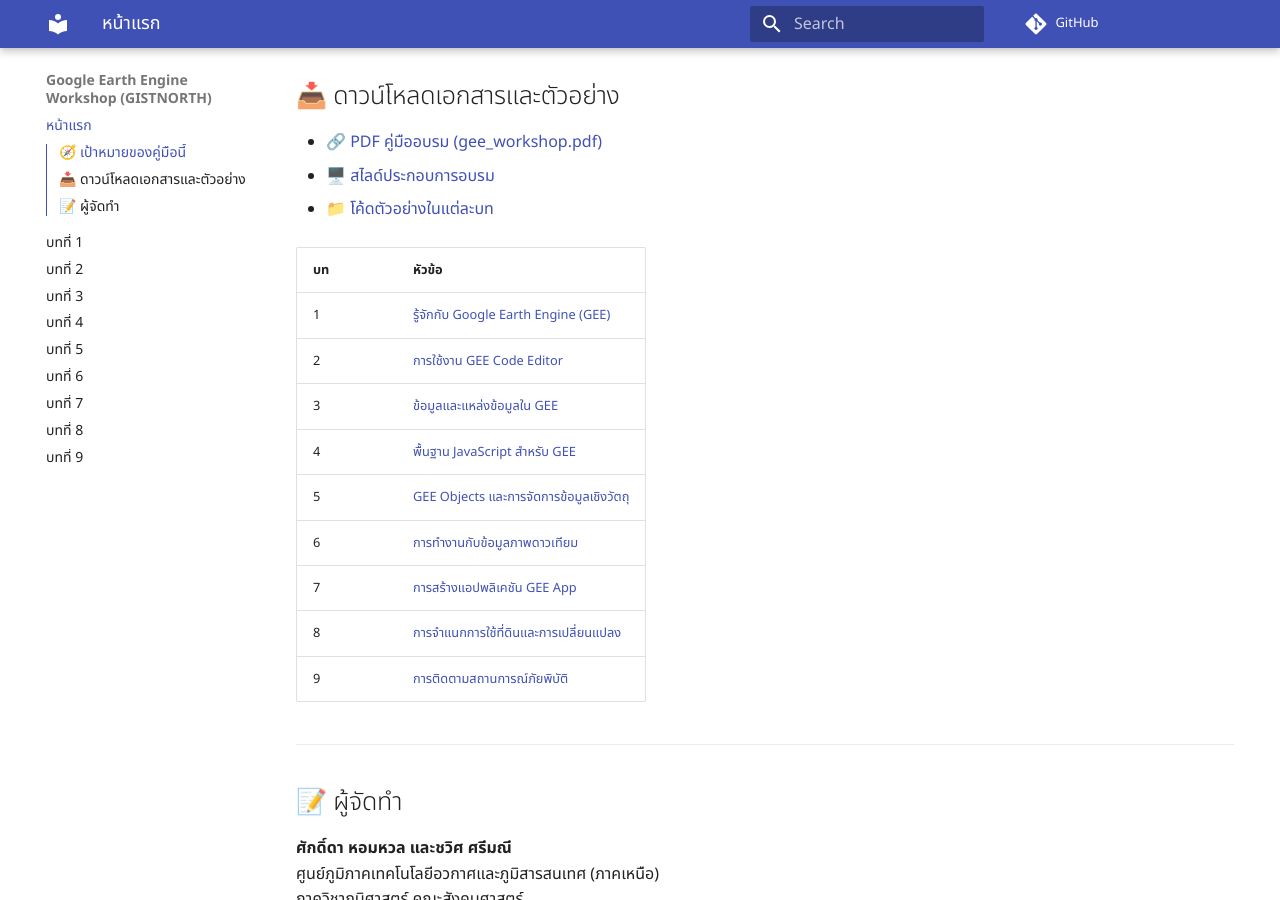
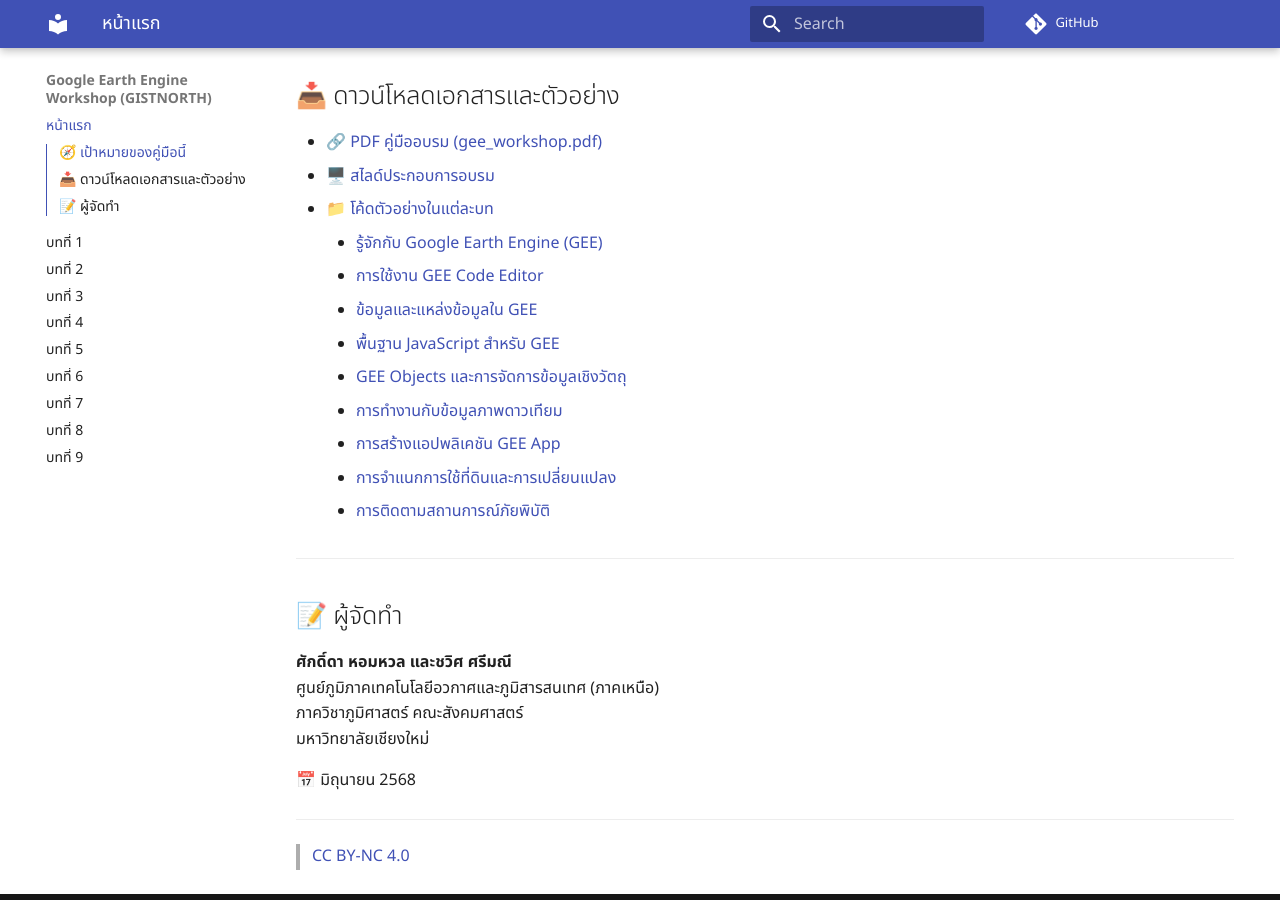
Before and after one commit to gistnorth/gistnorth_gee, an MkDocs documentation site: the page built from docs/index.md, in a window 1280 px wide and 900 px high, scrolled down 554 px. Built offline with MkDocs 1.6.1 and Material for MkDocs 9.7.7, drawn with Linux system fonts in a browser that asks for light colours; comment, search, counter and statistics services are not loaded.

Commit message:
update document

```diff
--- a/docs/index.md
+++ b/docs/index.md
@@ -25,17 +25,15 @@
 
 - 📁 [โค้ดตัวอย่างในแต่ละบท](https://github.com/gistnorth/gistnorth_gee/tree/main/examples)
 
-| บท | หัวข้อ |
-|----|--------|
-| 1 | [รู้จักกับ Google Earth Engine (GEE)](gee_workshop_chapter1.md) |
-| 2 | [การใช้งาน GEE Code Editor](gee_workshop_chapter2.md) |
-| 3 | [ข้อมูลและแหล่งข้อมูลใน GEE](gee_workshop_chapter3.md) |
-| 4 | [พื้นฐาน JavaScript สำหรับ GEE](gee_workshop_chapter4.md) |
-| 5 | [GEE Objects และการจัดการข้อมูลเชิงวัตถุ](gee_workshop_chapter5.md) |
-| 6 | [การทำงานกับข้อมูลภาพดาวเทียม](gee_workshop_chapter6.md) |
-| 7 | [การสร้างแอปพลิเคชัน GEE App](gee_workshop_chapter7.md) |
-| 8 | [การจำแนกการใช้ที่ดินและการเปลี่ยนแปลง](gee_workshop_chapter8.md) |
-| 9 | [การติดตามสถานการณ์ภัยพิบัติ](gee_workshop_chapter9.md) |
+    - [รู้จักกับ Google Earth Engine (GEE)](gee_workshop_chapter1.md)
+    - [การใช้งาน GEE Code Editor](gee_workshop_chapter2.md)
+    - [ข้อมูลและแหล่งข้อมูลใน GEE](gee_workshop_chapter3.md)
+    - [พื้นฐาน JavaScript สำหรับ GEE](gee_workshop_chapter4.md)
+    - [GEE Objects และการจัดการข้อมูลเชิงวัตถุ](gee_workshop_chapter5.md)
+    - [การทำงานกับข้อมูลภาพดาวเทียม](gee_workshop_chapter6.md)
+    - [การสร้างแอปพลิเคชัน GEE App](gee_workshop_chapter7.md)
+    - [การจำแนกการใช้ที่ดินและการเปลี่ยนแปลง](gee_workshop_chapter8.md)
+    - [การติดตามสถานการณ์ภัยพิบัติ](gee_workshop_chapter9.md)
 
 
 ---
```
Also changed, not shown: site/gee_workshop_chapter4/index.html, site/gee_workshop_chapter5/index.html, site/gee_workshop_chapter6/index.html, site/gee_workshop_chapter7/index.html, site/gee_workshop_chapter8/index.html, site/gee_workshop_chapter9/index.html, site/index.html, site/search/search_index.json.
